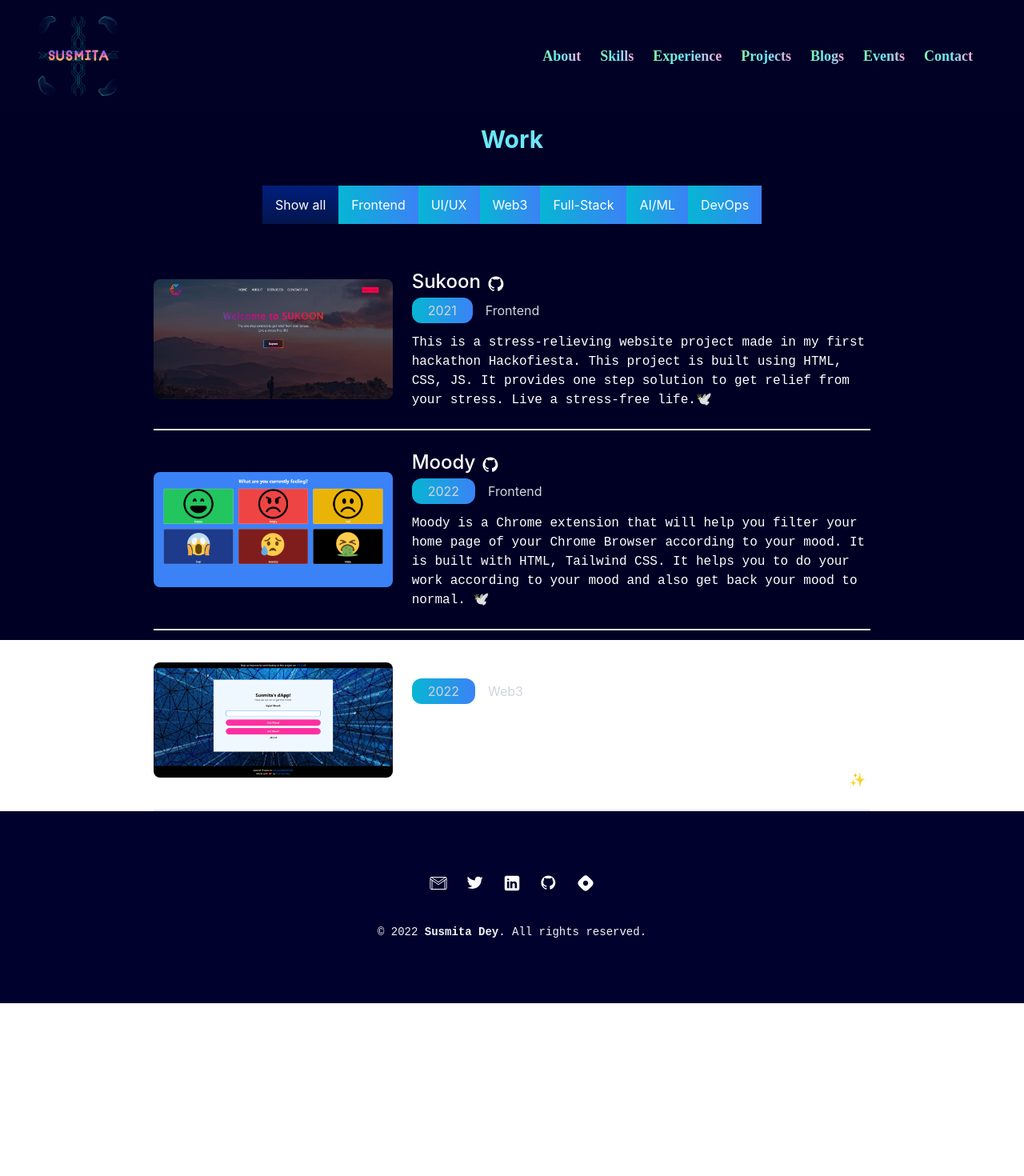
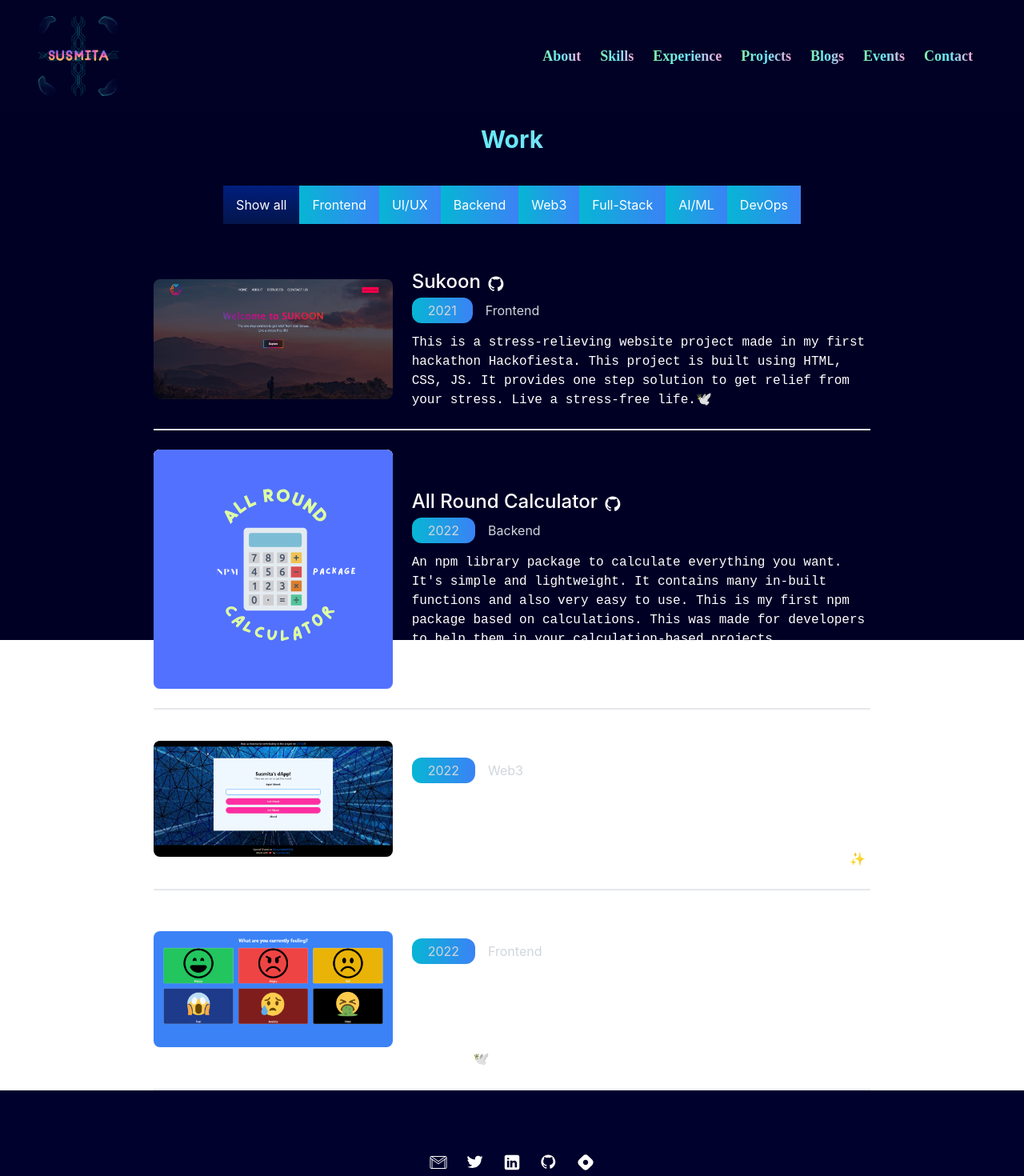
Before and after one commit to Susmita-Dey/portfolio-v1, a Next.js app: page /mywork in a window 1280 px wide. Shown: the top 1470 px of the page at 80% size. Before the commit the page ends 1254 px from the top, so only its background shows below. Built offline with nearby package versions, Linux system fonts and the light colour scheme.

Commit message:
show only 3 featured projects

```diff
--- a/components/featuredWork.js
+++ b/components/featuredWork.js
@@ -25,7 +25,7 @@ export default function Projects({ work }) {
       <div className="max-w-4xl mx-auto py-12">
         <SectionHeader title="Featured Work" href="/mywork" />
         <div className="flex flex-col gap-2">
-          {work?.map((workItem) => (
+          {work?.slice(0, 3).map((workItem) => (
             <Work key={workItem.title} item={workItem} />
           ))}
         </div>
--- a/json/data.json
+++ b/json/data.json
@@ -9,12 +9,12 @@
       "description": "This is a stress-relieving website project made in my first hackathon Hackofiesta. This project is built using HTML, CSS, JS. It provides one step solution to get relief from your stress. Live a stress-free life.🕊️"
     },
     {
-      "title": "Moody",
-      "image": "/Moody.png",
+      "title": "All Round Calculator",
+      "image": "/All-round-calculator.svg",
       "year": 2022,
-      "category": "Frontend",
-      "repository": "https://github.com/Susmita-Dey/Moody",
-      "description": "Moody is a Chrome extension that will help you filter your home page of your Chrome Browser according to your mood. It is built with HTML, Tailwind CSS. It helps you to do your work according to your mood and also get back your mood to normal. 🕊️"
+      "category": "Backend",
+      "repository": "https://github.com/Susmita-Dey/all-round-calculator",
+      "description": "An npm library package to calculate everything you want. It's simple and lightweight. It contains many in-built functions and also very easy to use. This is my first npm package based on calculations. This was made for developers to help them in your calculation-based projects."
     },
     {
       "title": "dApp",
@@ -23,6 +23,14 @@
       "category": "Web3",
       "repository": "https://github.com/Susmita-Dey/dApp",
       "description": "This is a web3 project. This is my First Decentralized app built using HTML, JS and Solidity which will take mood as input and also output mood. It works on Goerli Test Network. Connect your Ethereum wallet and see the magic. ✨"
+    },
+    {
+      "title": "Moody",
+      "image": "/Moody.png",
+      "year": 2022,
+      "category": "Frontend",
+      "repository": "https://github.com/Susmita-Dey/Moody",
+      "description": "Moody is a Chrome extension that will help you filter your home page of your Chrome Browser according to your mood. It is built with HTML, Tailwind CSS. It helps you to do your work according to your mood and also get back your mood to normal. 🕊️"
     }
   ]
 }
--- a/pages/mywork.js
+++ b/pages/mywork.js
@@ -97,6 +97,10 @@ export default function WorkPage({ work }) {
             <button className="btn" onClick="filterObjects('ui-ux')">
               {" "}
               UI/UX
+            </button>
+            <button className="btn" onClick="filterObjects('backend')">
+              {" "}
+              Backend
             </button>
             <button className="btn" onClick="filterObjects('web3')">
               {" "}
```
